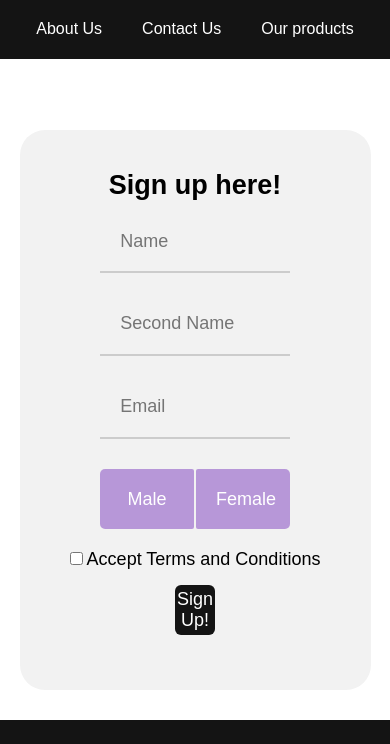
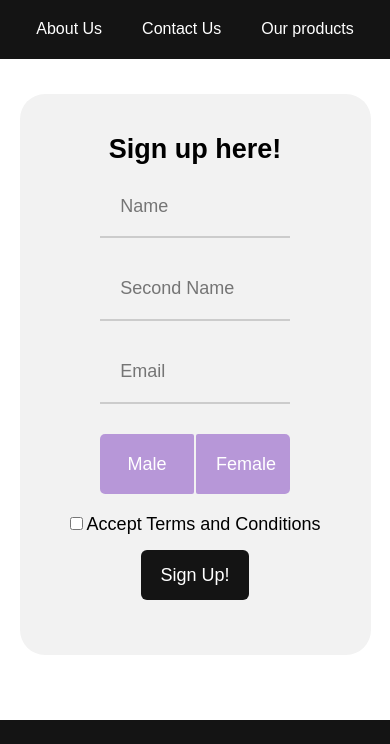
Before and after one commit to MdavidV/GyV-Shoes-Coder-House, a plain HTML site: page pages/singup.html in a window 390 px wide. Shown: the top 744 px of the page. Drawn offline with Linux system fonts and the light colour scheme.

```diff
--- a/css/main.css
+++ b/css/main.css
@@ -291,9 +291,6 @@
 
 
 */
-.main-signup-form{
-    margin-top: 10%;
-}
 
 .main-signup-form,
 .main-login-form,
@@ -308,6 +305,9 @@
     border-radius: 25px;
 }
 
+.main-signup-form{
+    margin-top: 10%;
+}
 
 
 main form input[type="text"],
@@ -470,6 +470,10 @@
     .productBG{
         display: none;
     }
+
+    .btn-form.sign, .btn-form{
+        width: 40%;
+    }
 }
 
 @media (max-width: 842px) {
@@ -524,6 +528,8 @@
         border-radius: 10px;
 
      }
+
+
 }
 
 @media (max-width: 556px) {
```
